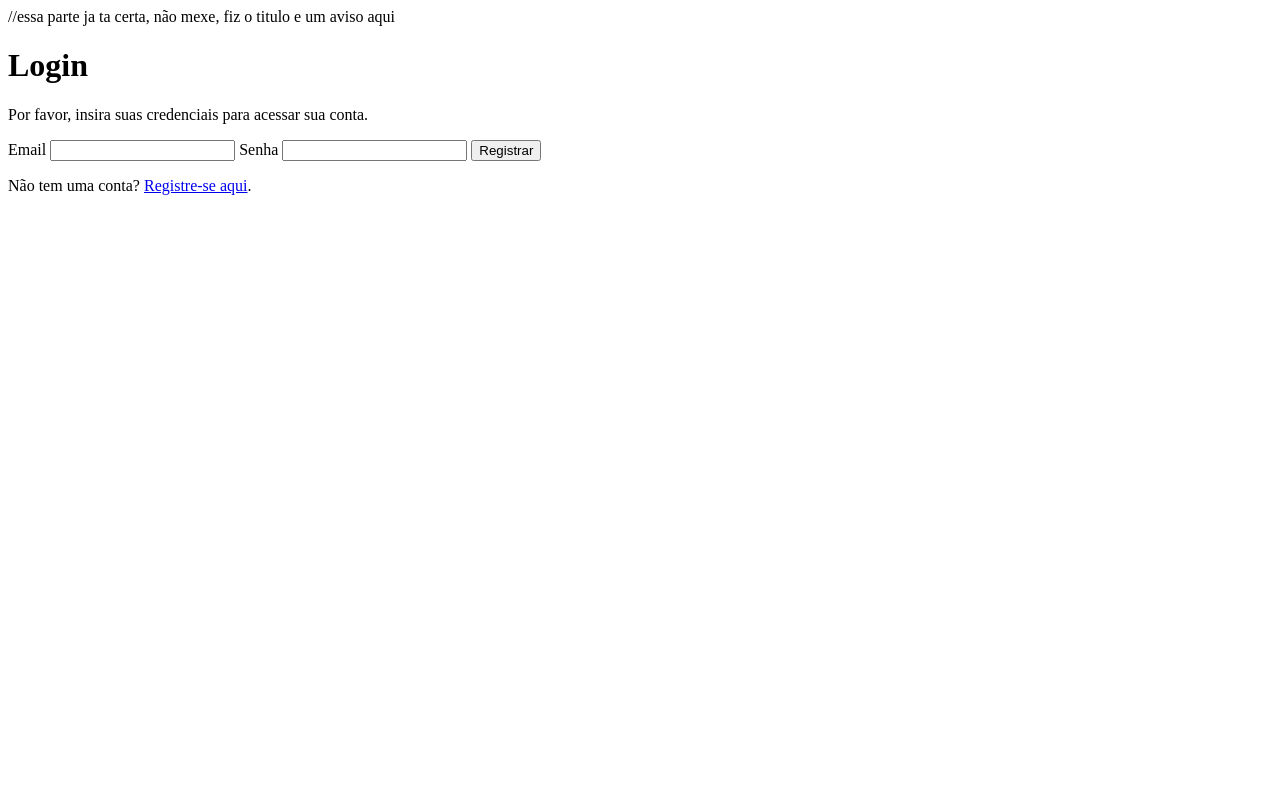
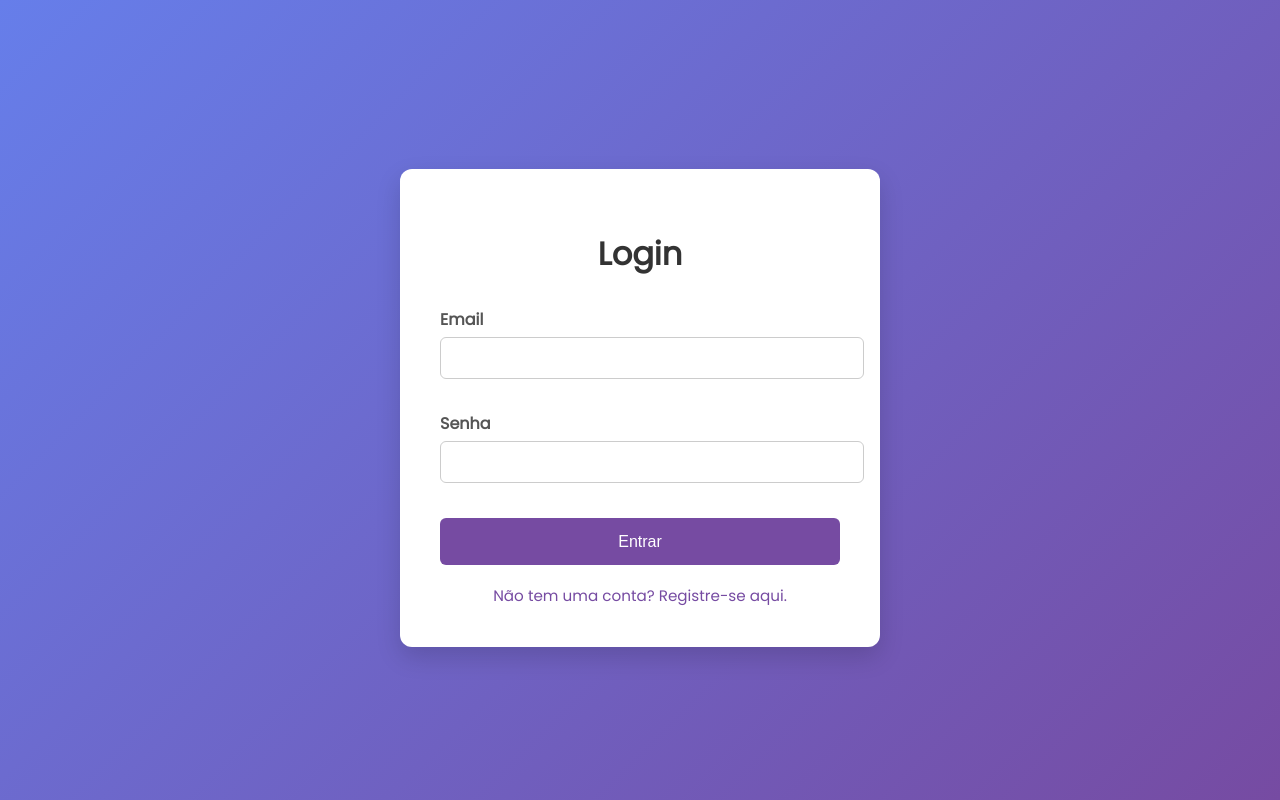
Before and after one commit to AnnyFeltz/AJL, a Flask app: page /login in a window 1280 px wide. Run offline with Flask 3, Linux system fonts and the light colour scheme; some libraries are stand-ins or nearby versions.

Commit message:
td certo praticamente

```diff
--- a/app/static/style.css
+++ b/app/static/style.css
@@ -16,6 +16,12 @@ body {
   box-shadow: 0 10px 25px rgba(0, 0, 0, 0.15);
   width: 100%;
   max-width: 400px;
+}
+.title {
+  text-align: center;
+  color: #333; /* preto suave */
+  margin-bottom: 1.8rem;
+  font-size: 2rem;
 }
 
 .title {
--- a/app/templates/login.html
+++ b/app/templates/login.html
@@ -1,15 +1,16 @@
 <!DOCTYPE html>
 <html lang="pt-br">
-<head><meta charset="UTF-8"><title>Login</title></head>
+<head>
+  <meta charset="UTF-8">
+  <title>Login</title>
+  <link rel="stylesheet" href="{{ url_for('static', filename='style.css') }}">
+  <link href="https://fonts.googleapis.com/css2?family=Poppins&display=swap" rel="stylesheet">
+</head>
 <body>
 
-  //essa parte ja ta certa, não mexe, fiz o titulo e um aviso aqui
-
-  <h1>Login</h1>
-  <p>Por favor, insira suas credenciais para acessar sua conta.</p>
   {% with messages = get_flashed_messages(with_categories=true) %}
     {% if messages %}
-      <div style="color:red;">
+      <div class="alert">
         {% for category, message in messages %}
           <p>{{ message }}</p>
         {% endfor %}
@@ -17,18 +18,20 @@
     {% endif %}
   {% endwith %}
 
-  <form method="POST">
+  <div class="container">
+    <h1 class="title">Login</h1> <!-- Agora está dentro do container -->
+
+    <form method="POST">
       <label for="email">Email</label>
       <input type="email" id="email" name="email" required>
 
       <label for="password">Senha</label>
       <input type="password" id="password" name="password" required>
 
-      <button type="submit">Registrar</button>
+      <button type="submit">Entrar</button>
     </form>
 
-  <!-- faz uma mensagem daquelas "não tem conta? registre-se aqui blabla" -->
-  <p>Não tem uma conta? <a href="{{ url_for('register') }}">Registre-se aqui</a>.</p>
-
+    <a class="back-link" href="{{ url_for('register') }}">Não tem uma conta? Registre-se aqui.</a>
+  </div>
 </body>
 </html>
```
